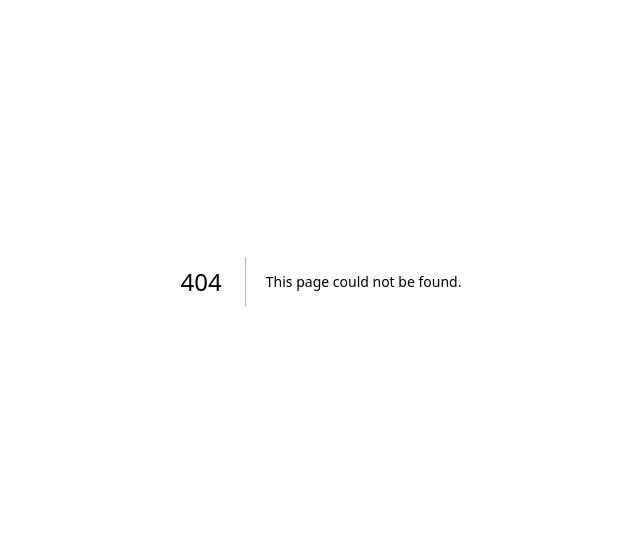
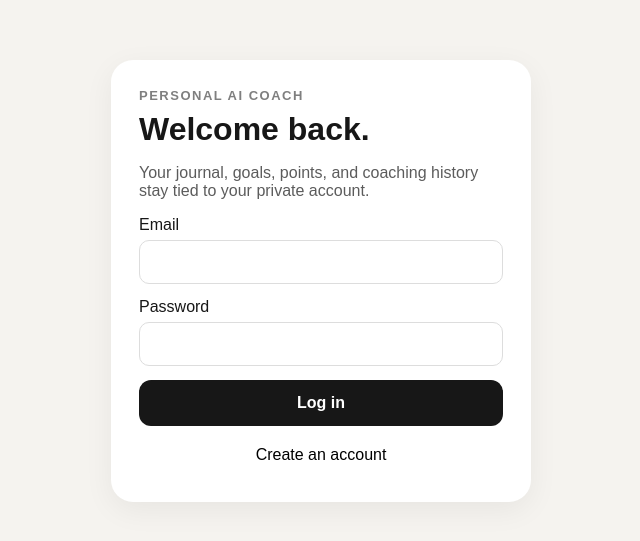
Before and after one commit to n5a5/personal-ai-coach, a Next.js app: page /login in a window 1280 px wide. Before the commit this address had no page. Shown: the part 119-660 px from the top of the page, without its empty margins (319-959 px from the left). Built offline with nearby package versions, Linux system fonts and the light colour scheme; no server answers.

Commit message:
Add private account login and signup

```diff
--- /dev/null
+++ b/app/login/page.tsx
@@ -0,0 +1,40 @@
+"use client";
+
+import { FormEvent, useState } from "react";
+import { createClient } from "@/lib/supabase/client";
+import { useRouter } from "next/navigation";
+
+export default function LoginPage() {
+  const supabase = createClient();
+  const router = useRouter();
+  const [email, setEmail] = useState("");
+  const [password, setPassword] = useState("");
+  const [mode, setMode] = useState<"login" | "signup">("login");
+  const [message, setMessage] = useState("");
+  const [busy, setBusy] = useState(false);
+
+  async function submit(e: FormEvent) {
+    e.preventDefault();
+    setBusy(true); setMessage("");
+    const result = mode === "login"
+      ? await supabase.auth.signInWithPassword({ email, password })
+      : await supabase.auth.signUp({ email, password });
+    if (result.error) setMessage(result.error.message);
+    else if (mode === "signup" && !result.data.session) setMessage("Check your email to confirm your account, then sign in.");
+    else router.replace("/");
+    setBusy(false);
+  }
+
+  return <main style={{ minHeight: "100vh", display: "grid", placeItems: "center", padding: 20 }}>
+    <form onSubmit={submit} style={{ width: "100%", maxWidth: 420, background: "white", borderRadius: 22, padding: 28, boxShadow: "0 8px 30px rgba(0,0,0,.06)" }}>
+      <div style={{ fontSize: 13, fontWeight: 700, letterSpacing: 1.5, textTransform: "uppercase", opacity: .55 }}>Personal AI Coach</div>
+      <h1 style={{ margin: "8px 0" }}>{mode === "login" ? "Welcome back." : "Create your private coach."}</h1>
+      <p style={{ opacity: .7 }}>Your journal, goals, points, and coaching history stay tied to your private account.</p>
+      <label>Email<input required type="email" value={email} onChange={e => setEmail(e.target.value)} style={{ width: "100%", margin: "6px 0 14px", padding: 12, border: "1px solid #ddd", borderRadius: 10 }} /></label>
+      <label>Password<input required minLength={6} type="password" value={password} onChange={e => setPassword(e.target.value)} style={{ width: "100%", margin: "6px 0 14px", padding: 12, border: "1px solid #ddd", borderRadius: 10 }} /></label>
+      {message && <div style={{ background: "#f5f3ef", borderRadius: 10, padding: 10, marginBottom: 12 }}>{message}</div>}
+      <button disabled={busy} style={{ width: "100%", border: 0, borderRadius: 12, padding: 14, background: "#171717", color: "white", fontWeight: 700 }}>{busy ? "Working…" : mode === "login" ? "Log in" : "Create account"}</button>
+      <button type="button" onClick={() => { setMode(mode === "login" ? "signup" : "login"); setMessage(""); }} style={{ width: "100%", marginTop: 10, border: 0, background: "transparent", padding: 10 }}>{mode === "login" ? "Create an account" : "I already have an account"}</button>
+    </form>
+  </main>;
+}
```
